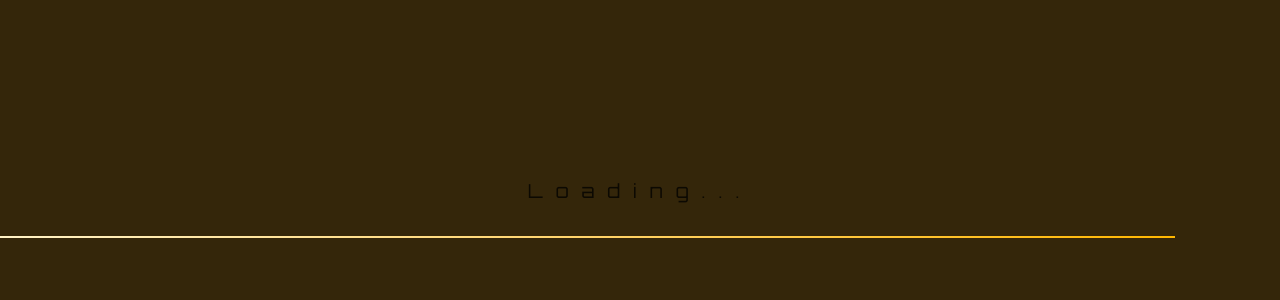
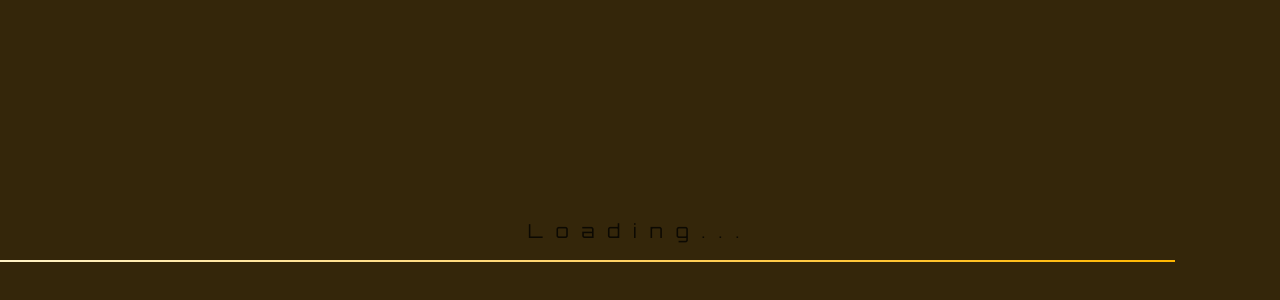
Before and after one commit to IrunguRiba/chat-app-frontend, an Angular app: page / in a window 1280 px wide. Shown: the part 108-408 px from the top of the page. Built offline with nearby package versions, Linux system fonts and the light colour scheme.

Commit message:
Adjust the slides height

```diff
--- a/src/app/messages/messages.css
+++ b/src/app/messages/messages.css
@@ -21,7 +21,7 @@
   top: 0;
   left: 0;
   width: 100vw;
-  height: 43vh;
+  height: 46vh;
   background-color: #34260a;
   transform-origin: top center;
   animation: slideTop 4s ease-out 1 forwards;
@@ -33,7 +33,7 @@
   bottom: 0;
   left: 0;
   width: 100vw;
-  height: 57vh;
+  height: 54vh;
   background-color: #34260a;
   transform-origin: bottom center;
   animation: slideBottom 4s ease-out 1 forwards;
@@ -71,7 +71,7 @@
 
 .loading-text {
   position: absolute;
-  top: 35%;
+  top: 40%;
   left: 50%;
   transform: translate(-50%, -50%);
   font-family: 'Orbitron', sans-serif;
--- a/src/app/sign-in/sign-in.css
+++ b/src/app/sign-in/sign-in.css
@@ -19,7 +19,7 @@
   top: 0;
   left: 0;
   width: 100vw;
-  height: 43vh;
+  height: 46vh;
   background-color: #34260a;
   transform-origin: top center;
   animation: slideTop 4s ease-out 1 forwards;
@@ -31,7 +31,7 @@
   bottom: 0;
   left: 0;
   width: 100vw;
-  height: 57vh;
+  height: 54vh;
   background-color: #34260a;
   transform-origin: bottom center;
   animation: slideBottom 4s ease-out 1 forwards;
@@ -67,7 +67,7 @@
 
 .loading-text {
   position: absolute;
-  top: 35%;
+  top: 40%;
   left: 50%;
   transform: translate(-50%, -50%);
   font-family: 'Orbitron', sans-serif;
```
